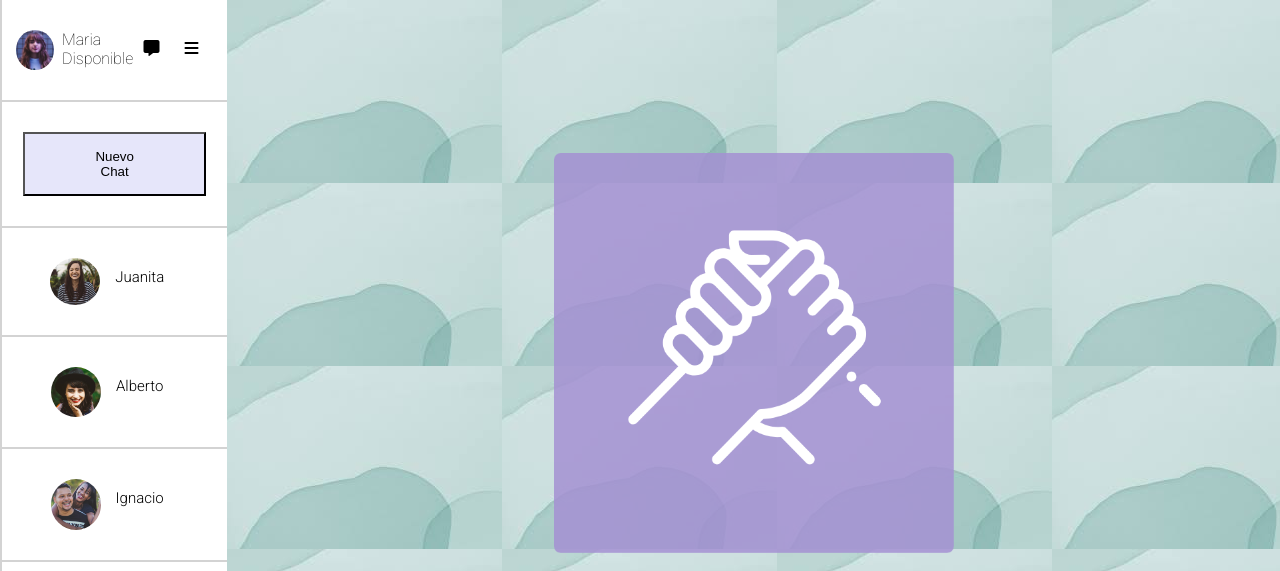
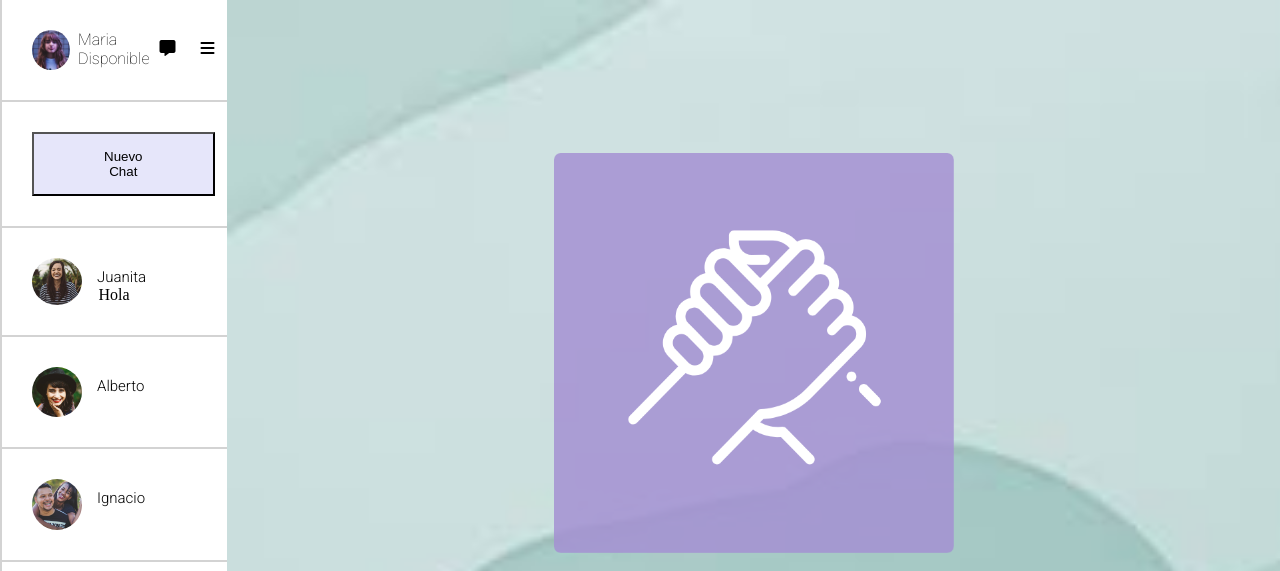
Before and after one commit to Descolle/Desafio_1_m2, a plain HTML site: page index.html in a window 1280 px wide. Shown: the top 571 px of the page. Drawn offline with Linux system fonts and the light colour scheme.

Commit message:
uso de span

```diff
--- a/assets/stylesheet/style.css
+++ b/assets/stylesheet/style.css
@@ -15,14 +15,13 @@
   display: flex;
   overflow-y: auto;
   flex-shrink: 0;
-  border-left: 2px solid lightgray
+  border-left: 2px solid lightgray;
 }
 
 .origen li {
-  margin-left: 0px;
   padding: 30px;
   display: flex;
-  justify-content: center;
+  justify-content:start;
   border-bottom: 2px solid lightgray;
 }
 .maria {
@@ -50,15 +49,12 @@
   padding: 15px 70px;
 }
 .contacto {
-  padding-left: 10px;
-  margin-left: 0%;
   justify-content: start;
   border-bottom: 2px solid lightgray;
 }
 .contacto p {
   margin-left: 15px;
   padding-top: 10px;
-  margin-right: 15px;
   font-family: "Roboto", sans-serif;
   font-size: 15px;
   font-weight: 300;
@@ -77,7 +73,9 @@
   height: 100vh;
   align-items: center;
   flex-direction: column;
-  background-image: url(../img/fondo\ 2.jpg)
+  background-image: url(../img/fondo\ 2.jpg);
+  background-repeat: no-repeat;
+  background-size: cover;
 }
 .texto {
   text-align: center;
@@ -89,3 +87,7 @@
   font-weight: 400;
   font-style: normal;
 }
+
+span {
+  text-align: center;
+}
--- a/index.html
+++ b/index.html
@@ -34,7 +34,11 @@
               src="./assets/img/Screen Shot 2018-11-28 at 15.27.14.jpg"
               alt="usuario"
             />
-            <p>Juanita</p>
+
+            <span
+              ><p>Juanita</p>
+              Hola</span
+            >
           </li>
           <li class="contacto">
             <img
```
